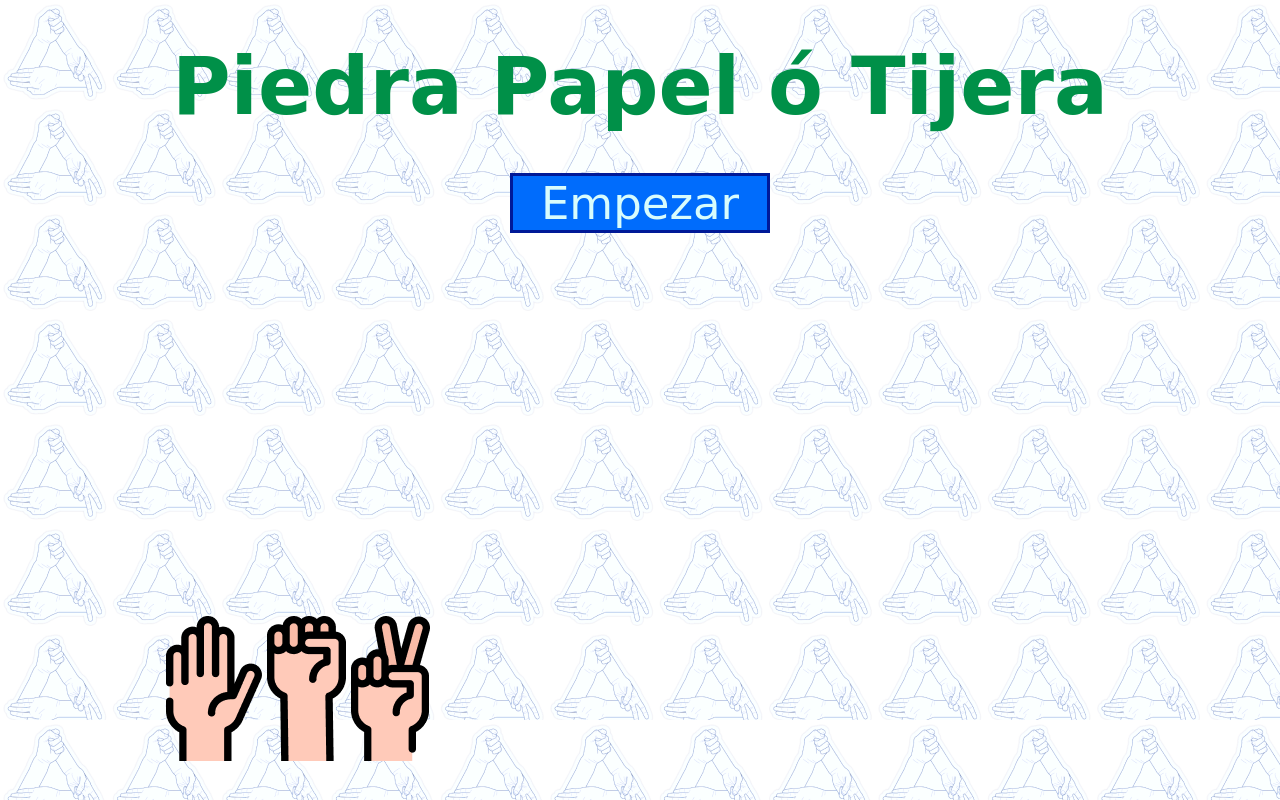
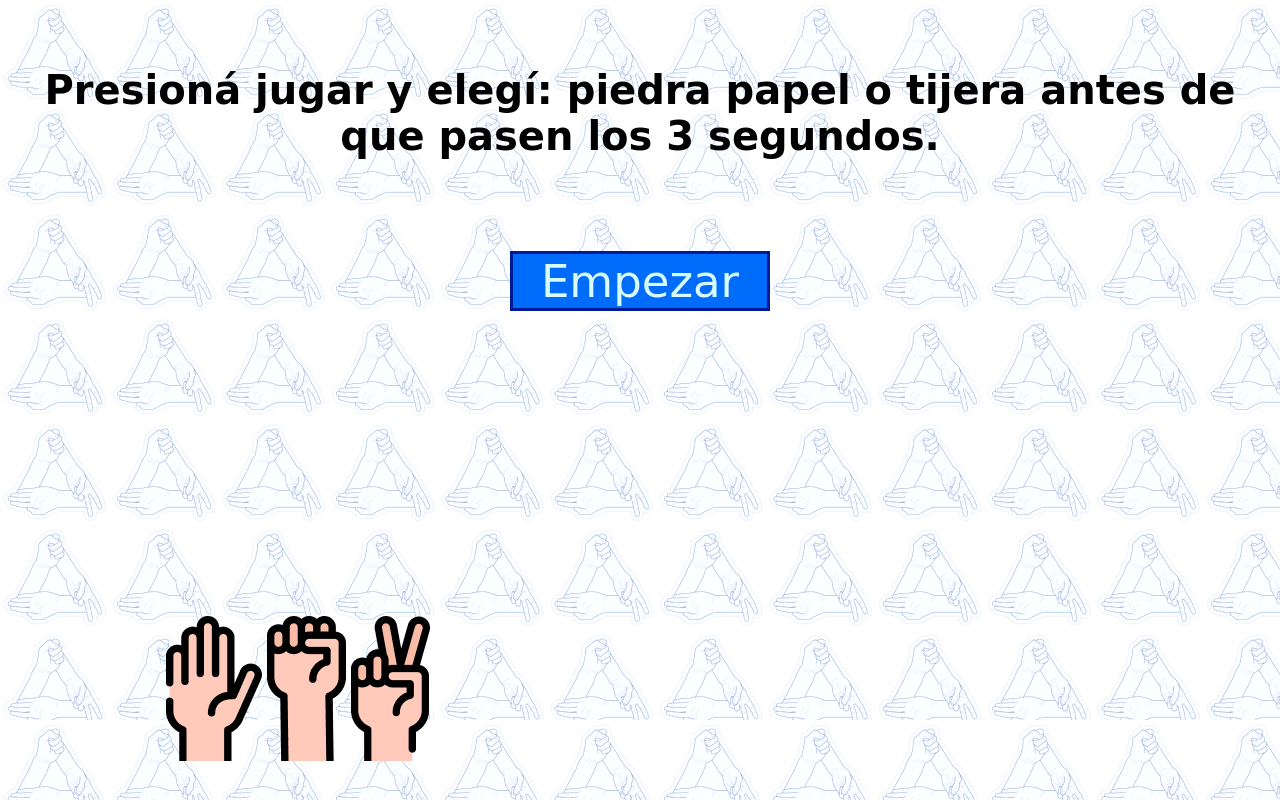
Before and after one commit to EnriqueScianca/desafio-mod5, a website built with Parcel: page src/index.html in a window 1280 px wide. Built offline with nearby package versions, Linux system fonts and the light colour scheme; a web font is replaced by a local one.

Commit message:
Haciendo el router y modificando el la funcion main

```diff
--- /dev/null
+++ b/src/Components/button/index.ts
@@ -0,0 +1,84 @@
+//TODO: ELIMINAR TODO Y HACER COMPONENTE SOLO EL BOTON PARA INYECTAR EN LAS PAGE CORRESPONDIENTES (POR AHORA EN INSTRUCTIONS)
+
+customElements.define(
+  "instruction-page",
+  class extends HTMLElement {
+    // shadow: ShadowRoot
+    shadow = this.attachShadow({ mode: "open" }) as ShadowRoot;
+    constructor() {
+      super();
+      this.render();
+    }
+
+    connectedCallback() {
+      //TODO: Funcionamiento del boton en interaccion con el state y el router
+
+      const button = this.shadow.querySelector(".container-button");
+      button?.addEventListener("click", (e) => {
+        e.preventDefault();
+        console.log("Componente Instruction funcionando");
+      });
+    }
+
+    render() {
+      const div = document.createElement("div");
+      const imagePaper = require("../../images/papel.png");
+      const imageRock = require("../../images/piedra.png");
+      const imageScissors = require("../../images/tijera.png");
+
+      const style = document.createElement("style");
+      style.innerHTML = `
+        .container{
+          display: flex;
+          flex-direction: column;
+          align-items: center;
+        }
+
+        .container-title{
+          font-family: 'Odibee Sans', cursive;
+          color: #000000;
+          font-size: 40px;
+          text-align: center;
+          padding: 40px;
+          // margin: 0px;
+
+        }
+
+        .container-button{
+          font-family: 'Odibee Sans', cursive;
+        border: 3px solid #001997;
+        background-color: #006CFC;
+        color: #D8FCFC;
+        font-size: 45px;
+        width: 260px;
+        height: 60px;
+        margin-top: 25px;
+        }
+
+        .welcome-hands{
+          position: absolute;
+          left: 13%;
+          right: 0%;
+          top: 77%;
+        }
+      `;
+
+      this.shadow.appendChild(style);
+
+      div.innerHTML = `
+        <div class= "container">
+          <h1 class="container-title">Presioná jugar y elegí: piedra papel o tijera antes de que pasen los 3 segundos.</h1>
+          <button class= "container-button">Empezar</button>
+        </div>
+
+        <div class= "welcome-hands">
+        <img class="imagePaper" src="${imagePaper}" >
+        <img class="imageRock" src="${imageRock}" >
+        <img class="imageScissors" src="${imageScissors}" >
+      </div>
+      `;
+
+      this.shadow.appendChild(div);
+    }
+  }
+);
--- a/src/Components/instructions/index.ts
+++ /dev/null
@@ -1,162 +0,0 @@
-// customElements.define(
-//   "instruction-page",
-//   class extends HTMLElement {
-//     shadow: ShadowRoot;
-
-//     constructor() {
-//       super();
-//       this.shadow = this.attachShadow({ mode: "open" });
-//     }
-//     connectedCallback() {
-//       const style = document.createElement("style");
-//       style.innerHTML = `
-//         .container{
-//           display: flex;
-//           flex-direction: column;
-//           align-items: center;
-//         }
-
-//         .container-title{
-//           font-family: 'Odibee Sans', cursive;
-//           color: #000000;
-//           font-size: 40px;
-//           text-align: center;
-//           padding: 40px;
-//           // margin: 0px;
-
-//         }
-
-//         .container-button{
-//           font-family: 'Odibee Sans', cursive;
-//         border: 3px solid #001997;
-//         background-color: #006CFC;
-//         color: #D8FCFC;
-//         font-size: 45px;
-//         width: 260px;
-//         height: 60px;
-//         margin-top: 25px;
-//         }
-
-//         .welcome-hands{
-//           position: absolute;
-//           left: 13%;
-//           right: 0%;
-//           top: 77%;
-//         }
-//       `;
-
-//       this.shadow.appendChild(style);
-//       this.render();
-//     }
-
-//     render() {
-//       const div = document.createElement("div");
-//       const imagePaper = require("../../images/papel.png");
-//       const imageRock = require("../../images/piedra.png");
-//       const imageScissors = require("../../images/tijera.png");
-
-//       div.innerHTML = `
-//         <div class= "container">
-//           <h1 class="container-title">Presioná jugar y elegí: piedra papel o tijera antes de que pasen los 3 segundos.</h1>
-//           <button class= "container-button">Empezar</button>
-//         </div>
-
-//         <div class= "welcome-hands">
-//         <img class="imagePaper" src="${imagePaper}" >
-//         <img class="imageRock" src="${imageRock}" >
-//         <img class="imageScissors" src="${imageScissors}" >
-//       </div>
-//       `;
-
-//       const button = div.querySelector(".container-button");
-//       button?.addEventListener("click", (e) => {
-//         e.preventDefault();
-//         console.log("Componente Instruction funcionando");
-//       });
-//       this.shadow.appendChild(div);
-//     }
-//   }
-// );
-
-customElements.define(
-  "instruction-page",
-  class extends HTMLElement {
-    // shadow: ShadowRoot
-    shadow = this.attachShadow({ mode: "open" }) as ShadowRoot;
-    constructor() {
-      super();
-      this.render();
-    }
-
-    connectedCallback() {
-      //TODO: Funcionamiento del boton en interaccion con el state y el router
-
-      const button = this.shadow.querySelector(".container-button");
-      button?.addEventListener("click", (e) => {
-        e.preventDefault();
-        console.log("Componente Instruction funcionando");
-      });
-    }
-
-    render() {
-      const div = document.createElement("div");
-      const imagePaper = require("../../images/papel.png");
-      const imageRock = require("../../images/piedra.png");
-      const imageScissors = require("../../images/tijera.png");
-
-      const style = document.createElement("style");
-      style.innerHTML = `
-        .container{
-          display: flex;
-          flex-direction: column;
-          align-items: center;
-        }
-
-        .container-title{
-          font-family: 'Odibee Sans', cursive;
-          color: #000000;
-          font-size: 40px;
-          text-align: center;
-          padding: 40px;
-          // margin: 0px;
-
-        }
-
-        .container-button{
-          font-family: 'Odibee Sans', cursive;
-        border: 3px solid #001997;
-        background-color: #006CFC;
-        color: #D8FCFC;
-        font-size: 45px;
-        width: 260px;
-        height: 60px;
-        margin-top: 25px;
-        }
-
-        .welcome-hands{
-          position: absolute;
-          left: 13%;
-          right: 0%;
-          top: 77%;
-        }
-      `;
-
-      this.shadow.appendChild(style);
-
-      div.innerHTML = `
-        <div class= "container">
-          <h1 class="container-title">Presioná jugar y elegí: piedra papel o tijera antes de que pasen los 3 segundos.</h1>
-          <button class= "container-button">Empezar</button>
-        </div>
-
-        <div class= "welcome-hands">
-        <img class="imagePaper" src="${imagePaper}" >
-        <img class="imageRock" src="${imageRock}" >
-        <img class="imageScissors" src="${imageScissors}" >
-      </div>
-      `;
-
-      this.shadow.appendChild(div);
-    }
-  }
-);
--- a/src/Pages/instructions/index.ts
+++ b/src/Pages/instructions/index.ts
@@ -0,0 +1,73 @@
+// export function instructionsPage(params) {
+export function instructionsPage() {
+  const div = document.createElement("div");
+  const style = document.createElement("style");
+
+  const imagePaper = require("../../images/papel.png");
+  const imageRock = require("../../images/piedra.png");
+  const imageScissors = require("../../images/tijera.png");
+
+  div.innerHTML = `
+    <div class= "container">
+      <h1 class="container-title">Presioná jugar y elegí: piedra papel o tijera antes de que pasen los 3 segundos.</h1>
+      <button class= "container-button">Empezar</button>
+    </div>
+
+    <div class= "welcome-hands">
+      <img class="imagePaper" src="${imagePaper}" >
+      <img class="imageRock" src="${imageRock}" >
+      <img class="imageScissors" src="${imageScissors}" >
+    </div>
+  `;
+
+  style.textContent = `
+  .container{
+    display: flex;
+    flex-direction: column;
+    align-items: center;
+  }
+
+  .container-title{
+    font-family: 'Odibee Sans', cursive;
+    color: #000000;
+    font-size: 40px;
+    text-align: center;
+    padding: 40px;
+    // margin: 0px;
+
+  }
+
+  .container-button{
+    font-family: 'Odibee Sans', cursive;
+    border: 3px solid #001997;
+    background-color: #006CFC;
+    color: #D8FCFC;
+    font-size: 45px;
+    width: 260px;
+    height: 60px;
+    margin-top: 25px;
+  }
+
+  .welcome-hands{
+    position: absolute;
+    left: 13%;
+    right: 0%;
+    top: 77%;
+  }
+
+  //TODO: RESPONSIVE
+
+
+  `;
+
+  const btn = div.querySelector(".container-button");
+
+  btn?.addEventListener("click", (e) => {
+    e.preventDefault();
+    console.log("Boton Empezar funcionando correctamente");
+  });
+
+  console.log("Page instruction funcionando correctamente");
+  div.appendChild(style);
+  return div;
+}
--- a/src/index.html
+++ b/src/index.html
@@ -17,8 +17,9 @@
   <title>Desafio Final</title>
 </head>
 <body>
-  <welcome-page></welcome-page>
+  <!-- <welcome-page></welcome-page> -->
   <!-- <instruction-page></instruction-page> -->
+  <div class="contenedor"></div>
 
 
   <script type="module" src="index.ts"></script>
--- a/src/index.ts
+++ b/src/index.ts
@@ -1,8 +1,15 @@
+// Router
+
+import { routerDirection } from "./router";
+
+// Componentes
 import "./Components/welcome";
-import "./Components/instructions";
+import "./Components/button";
 
 function main() {
-  console.log("Hola mundo");
+  // console.log("Hola mundo");
+  const contenedor = document.querySelector(".contenedor");
+  routerDirection(contenedor);
 }
 
 main();
--- a/src/router.ts
+++ b/src/router.ts
@@ -0,0 +1,60 @@
+import { instructionsPage } from "./Pages/instructions";
+
+const routes = [
+  {
+    path: /\/instructions/,
+    handler: instructionsPage,
+  },
+  {
+    path: /\/welcome/,
+    handler: instructionsPage,
+  },
+  {
+    path: /\/jugada/,
+    handler: instructionsPage,
+  },
+];
+
+// export function handleRoute(route) {
+//   for (const r of routes) {
+//     if (r.path.test(route)) {
+//       // const el = r.handler({ goTo: goTo });
+//       const container = document.querySelector(".contnet");
+//       // Se puede usar la variable contaienr o crear otra function y pasarle el container por parametro
+//       const el = r.handler();
+//       if (container?.firstChild) {
+//         container.firstChild.remove();
+//       }
+//       container?.appendChild(el);
+//     }
+//   }
+// }
+
+export function routerDirection(container) {
+  if (location.pathname == "/desafio-final/") {
+    goTo("/desafio-final/welcome");
+  }
+  if (location.pathname == "/") {
+    goTo("/welcome");
+  }
+
+  function goTo(path) {
+    history.pushState({}, "", path);
+    handleRoute(path);
+  }
+
+  function handleRoute(route) {
+    for (const r of routes) {
+      if (r.path.test(route)) {
+        const el = r.handler();
+
+        if (container.firstChild) {
+          container.firstChild.remove();
+        }
+        container.appendChild(el);
+      }
+    }
+  }
+
+  handleRoute(location.pathname);
+}
```
Also changed, not shown: src/Components/welcome/index.ts (+0 -93 lines), dist/index.html, 2 other files.
